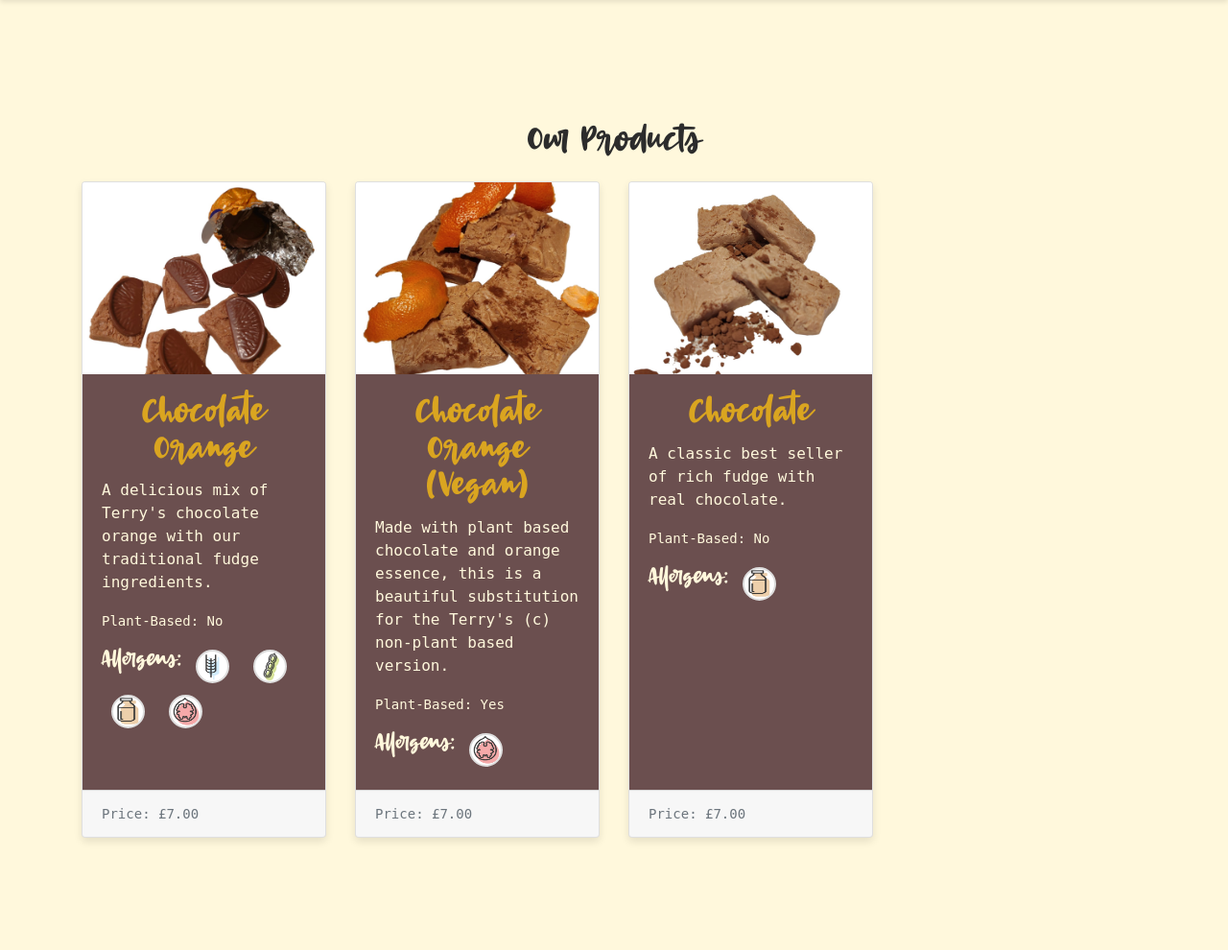
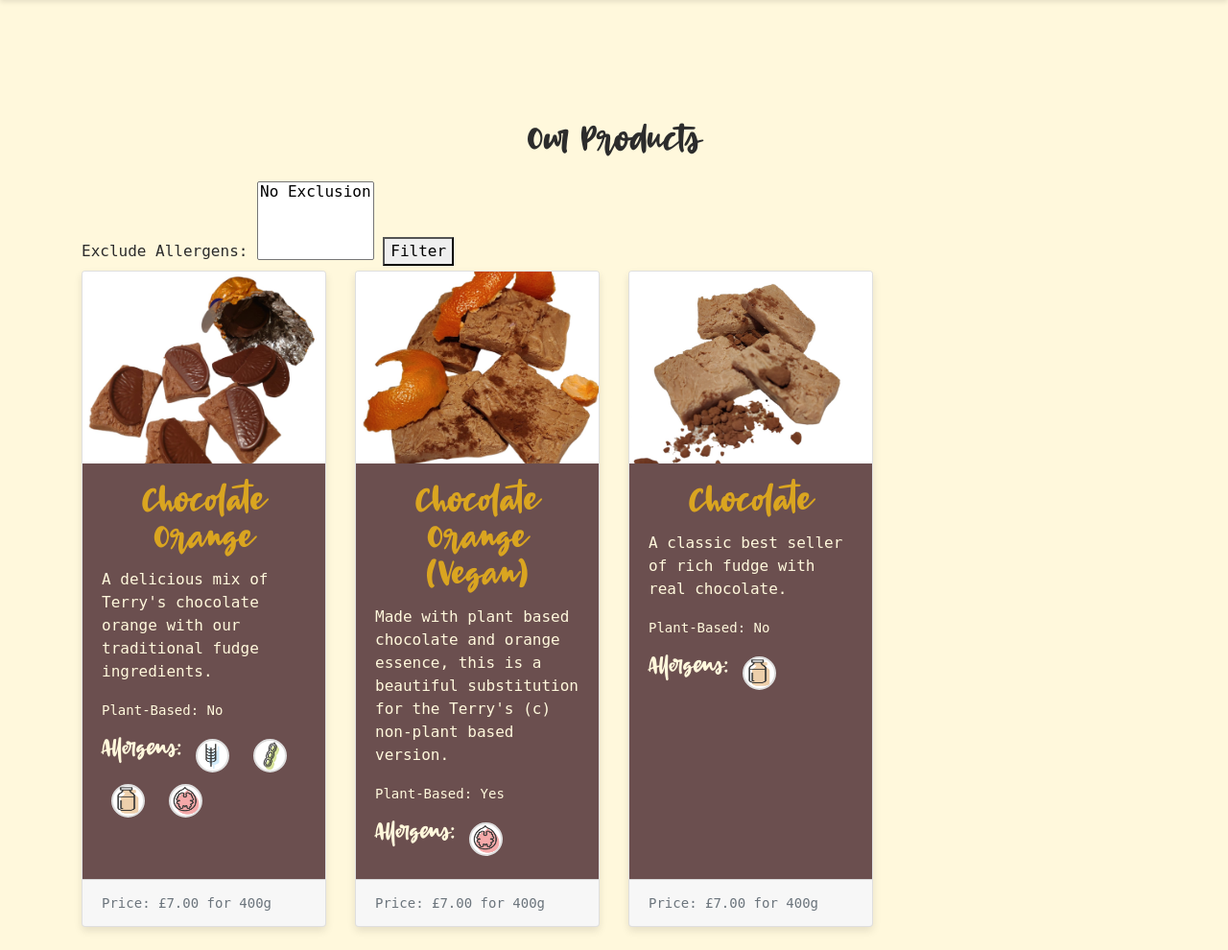
Before and after one commit to ajmccredie/fudge-kitchen, a Django app: page /edible_products/ in a window 1280 px wide. Shown: the part 145-1135 px from the top of the page at 96% size. Before the commit the page ends 1022 px from the top, so only its background shows below. Run offline with Django 4.2, Linux system fonts and the light colour scheme; data comes from the database, SQL or seed files in the repository; both versions use the stored data as it was after the commit; data that the repository does not hold is empty; some libraries are stand-ins or nearby versions.

Commit message:
Add search to be able to filter by allergens NOT YET WORKING

```diff
--- a/dashboard/templates/dashboard/product_form.html
+++ b/dashboard/templates/dashboard/product_form.html
@@ -8,6 +8,7 @@
         {% csrf_token %}
         {{ form.as_p }}
         <button type="submit" class="btn btn-primary">Save</button>
+        <a href="{% url 'dashboard:edible_product_list' %}" class="btn btn-secondary">Return to list with no changes</a>
     </form>
 </div>
 {% endblock %}
--- a/dashboard/views.py
+++ b/dashboard/views.py
@@ -1,7 +1,7 @@
 from django.shortcuts import render, reverse
 from django.contrib.auth.mixins import LoginRequiredMixin, UserPassesTestMixin
 from django.views.generic import CreateView, UpdateView, DeleteView, TemplateView, ListView
-from edible_products.models import EdibleProduct, ProductWeightPrice
+from edible_products.models import EdibleProduct, ProductWeightPrice, Allergen
 from .forms import EdibleProductForm
 
 # Create your views here.
--- a/edible_products/models.py
+++ b/edible_products/models.py
@@ -1,5 +1,12 @@
 from django.db import models
 
+class Allergen(models.Model):
+    name = models.CharField(max_length=100)
+    description = models.TextField(blank=True, null=True)
+    symbol = models.ImageField(upload_to='allergens/', null=True, blank=True)
+
+    def __str__(self):
+        return self.name
 
 class EdibleProduct(models.Model):
     WEIGHT_CHOICES = [
@@ -9,9 +16,9 @@
     ]
 
     DEFAULT_WEIGHT_PRICES = {
-    100: 3.50,
-    400: 7.00,
-    800: 11.00,
+        100: 3.50,
+        400: 7.00,
+        800: 11.00,
     }
 
     plant_based = models.BooleanField(default=False)
@@ -26,7 +33,7 @@
     image_url = models.URLField(max_length=1024, null=True, blank=True)
     image = models.ImageField(null=True, blank=True)
 
-    # Allergens as boolean fields
+    # Allergen boolean fields
     gluten = models.BooleanField(default=False, verbose_name='Gluten')
     crustaceans = models.BooleanField(default=False, verbose_name='Crustaceans')
     eggs = models.BooleanField(default=False, verbose_name='Eggs')
@@ -42,6 +49,8 @@
     lupin = models.BooleanField(default=False, verbose_name='Lupin')
     molluscs = models.BooleanField(default=False, verbose_name='Molluscs')
 
+    allergens = models.ManyToManyField(Allergen, blank=True)
+
     def __str__(self):
         return self.flavour
 
@@ -49,11 +58,11 @@
         is_new = self._state.adding
         super().save(*args, **kwargs)
         if is_new:
-            for weight, price in EdibleProduct.DEFAULT_WEIGHT_PRICES.items():
+            for weight, price in self.DEFAULT_WEIGHT_PRICES.items():
                 ProductWeightPrice.objects.create(product=self, weight=weight, price=price)
 
     def list_allergens(self):
-        """Returns a list of allergens present in the product."""
+        """Returns a list of allergens present in the product based on boolean fields."""
         allergens = []
         fields = [
             ('gluten', 'Gluten'), ('crustaceans', 'Crustaceans'), ('eggs', 'Eggs'),
@@ -86,7 +95,6 @@
 
         return allergens_info
 
-
 class ProductWeightPrice(models.Model):
     product = models.ForeignKey(EdibleProduct, related_name='weight_prices', on_delete=models.CASCADE)
     weight = models.IntegerField(help_text="Weight in grams")
--- a/edible_products/templates/edible_products/product_list.html
+++ b/edible_products/templates/edible_products/product_list.html
@@ -7,6 +7,16 @@
 <div class="container mt-5 pt-7">
     <h2 class="logo-font text-center my-4">Our Products</h2>
     <!-- Product List -->
+    <form method="GET">
+        <label for="allergen">Exclude Allergens:</label>
+        <select name="allergen[]" id="allergen" multiple>
+            <option value="">No Exclusion</option>
+            {% for allergen in allergens %}
+                <option value="{{ allergen.id }}">{{ allergen.name }}</option>
+            {% endfor %}
+        </select>
+        <button type="submit">Filter</button>
+    </form>
     <div class="row">
         {% for product in edible_products %}
         <a href="{% url 'product_detail' product.id %}" style="text-decoration: none; color: inherit;" class="col-sm-6 col-md-4 col-lg-3 mb-4" onmouseover="this.style.cursor='pointer'">
@@ -32,7 +42,7 @@
                     </div>
                 </div>
                 <div class="card-footer">
-                    <small class="text-muted">Price: £{{ product.price }}</small>
+                    <small class="text-muted">Price: £{{ product.price }} for {{ product.weight }}g</small>
                 </div>
             </div>
         </a>
--- a/edible_products/views.py
+++ b/edible_products/views.py
@@ -3,22 +3,40 @@
 from django.http import JsonResponse
 from django.contrib import messages
 from decimal import Decimal, InvalidOperation
-from .models import EdibleProduct, ProductWeightPrice
+from django.db.models import Q
+from .models import EdibleProduct, ProductWeightPrice, Allergen
 
 class EdibleProductListView(ListView):
     model = EdibleProduct
     context_object_name = 'edible_products'
     template_name = 'edible_products/product_list.html'
 
+    def get_queryset(self):
+        queryset = super().get_queryset()
+        allergen_ids = self.request.GET.getlist('allergen[]')
+        print(allergen_ids)
+        query = self.request.GET.get('q')
+
+        if allergen_ids:
+            allergen_filter = Q()
+            for allergen_id in allergen_ids:
+                allergen_filter |= Q(allergens__id=allergen_id)
+            queryset = queryset.exclude(allergen_filter)
+
+        if query:
+            queryset = queryset.filter(name__icontains=query)
+
+        return queryset
+
+    def get_context_data(self, **kwargs):
+        context = super().get_context_data(**kwargs)
+        context['allergens'] = Allergen.objects.all()  # Pass allergens to the template
+        return context
 
 class EdibleProductDetailView(DetailView):
     model = EdibleProduct
     context_object_name = 'edible_product'
     template_name = 'edible_products/product_detail.html'
-
-    def get_context_data(self, **kwargs):
-        context = super().get_context_data(**kwargs)
-        return context
 
 class GetPriceView(View):
     def get(self, request, *args, **kwargs):
```
Also changed, not shown: dashboard/forms.py (+6 -2 lines), dashboard/templates/dashboard/edible_product_list.html (+6 -18 lines), db.sqlite3, edible_products/migrations/0009_allergen_edibleproduct_allergens.py (added).
